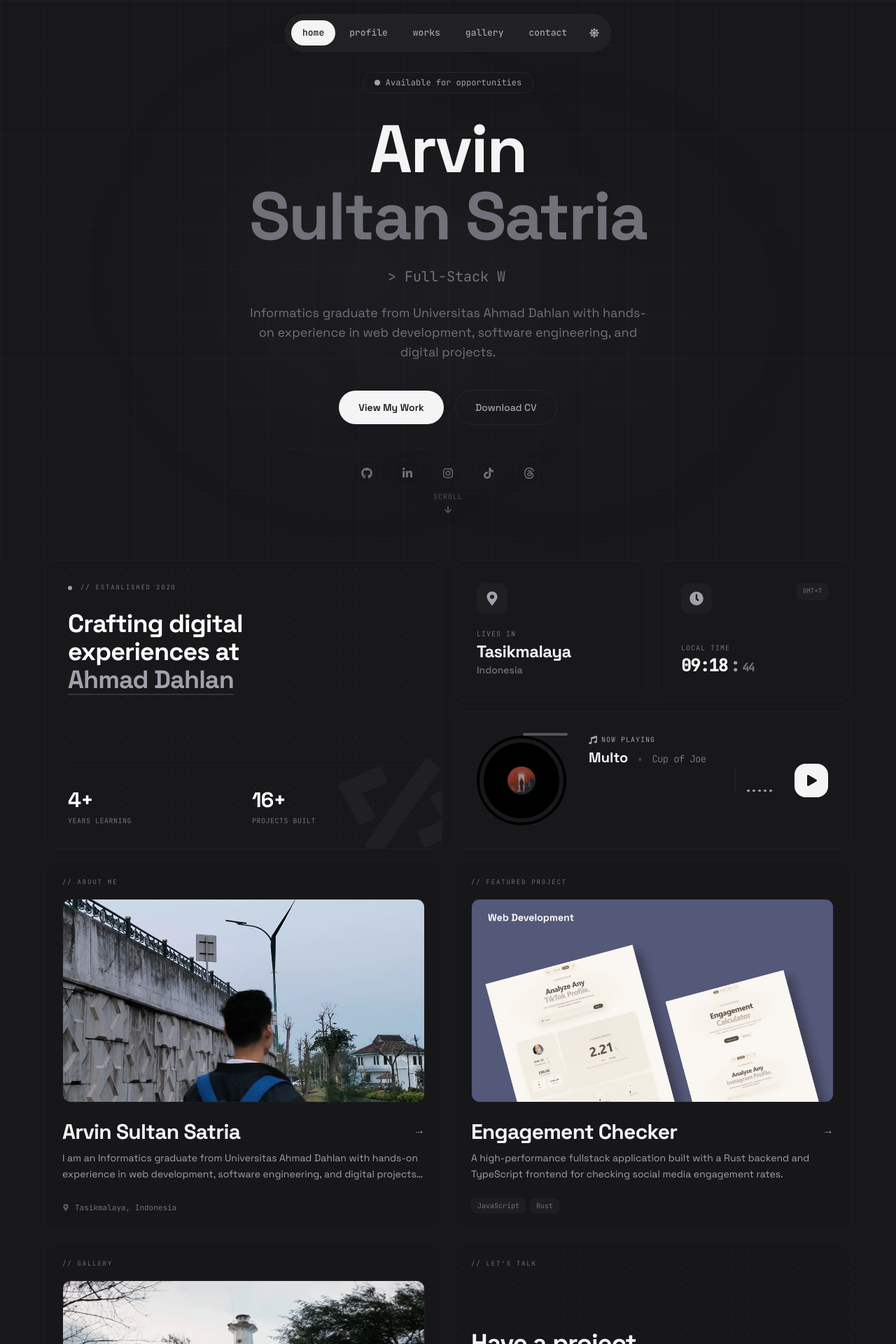
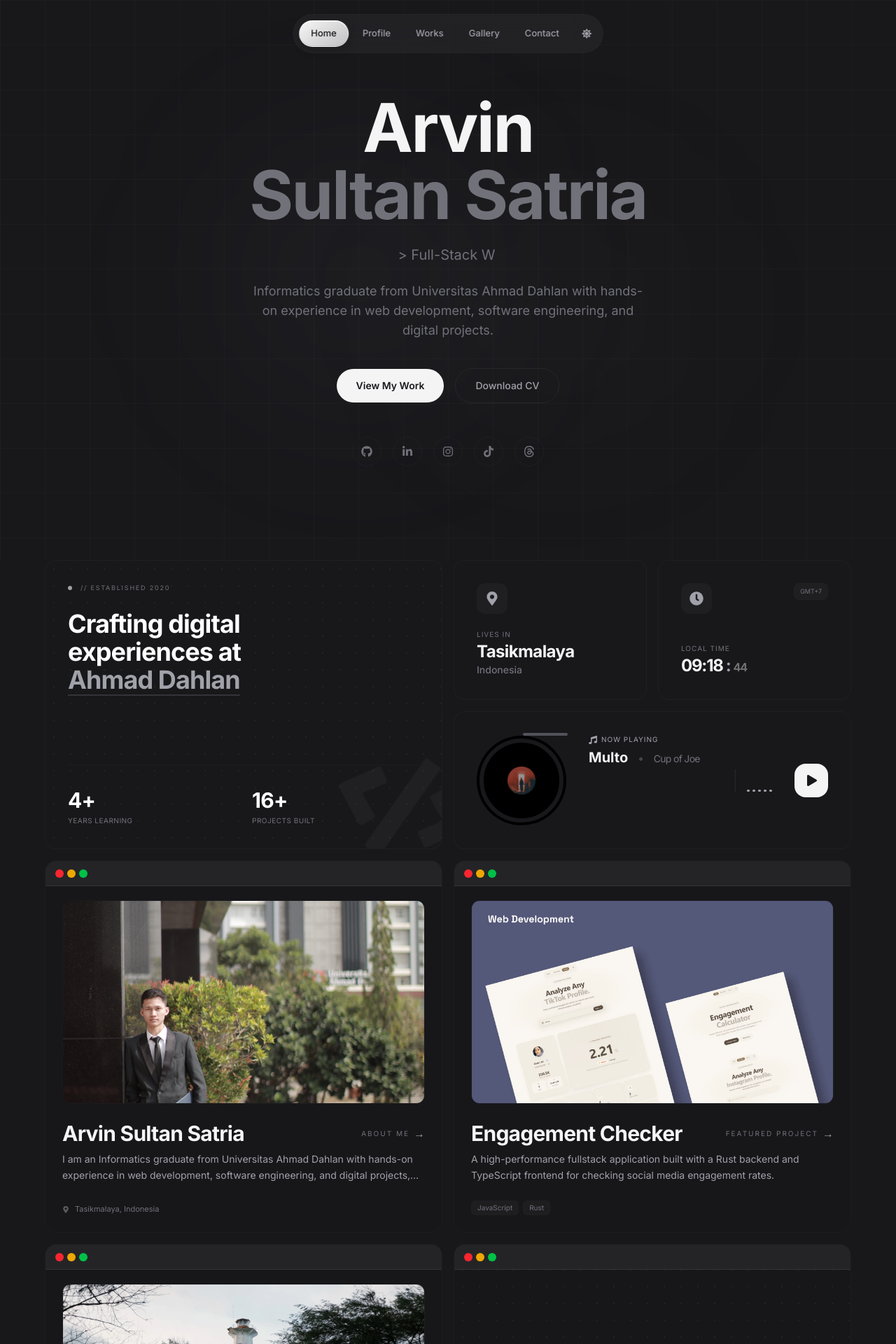
Before and after one commit to ArvinSSatria/arvinsultansatria, a React (Vite) app: page / in a window 1280 px wide. Shown: the top 1920 px of the page at 70% size. Built offline with nearby package versions, Linux system fonts and the light colour scheme.

Commit message:
feat: refine portfolio visual design

```diff
--- a/index.html
+++ b/index.html
@@ -55,7 +55,7 @@
     <link rel="preconnect" href="https://fonts.googleapis.com" />
     <link rel="preconnect" href="https://fonts.gstatic.com" crossorigin />
     <link
-      href="https://fonts.googleapis.com/css2?family=Space+Grotesk:wght@400;500;600;700&family=JetBrains+Mono:wght@400;500&display=swap"
+      href="https://fonts.googleapis.com/css2?family=Inter:wght@400;500;600;700&display=swap"
       rel="stylesheet"
     />
 
--- a/src/components/About.jsx
+++ b/src/components/About.jsx
@@ -50,7 +50,7 @@ const About = () => {
                 <img
                   src={personal.profileImage}
                   alt={personal.name}
-                  className="w-full h-full object-cover grayscale hover:grayscale-0 transition-all duration-700"
+                  className="w-full h-full object-cover"
                 />
               </div>
 
--- a/src/components/BentoDashboard.jsx
+++ b/src/components/BentoDashboard.jsx
@@ -54,6 +54,17 @@ const StatCounter = ({ value, label }) => {
     </div>
   );
 };
+
+const WindowDots = () => (
+  <div
+    aria-hidden="true"
+    className="absolute inset-x-0 top-0 z-20 flex h-9 items-center gap-[5px] border-b border-zinc-200/70 bg-[#f9f9fa] px-[14px] dark:border-zinc-700/60 dark:bg-zinc-800/90"
+  >
+    <span className="h-3 w-3 rounded-full bg-[#f92630]" />
+    <span className="h-3 w-3 rounded-full bg-[#eea700]" />
+    <span className="h-3 w-3 rounded-full bg-[#00c147]" />
+  </div>
+);
 
 const BentoDashboard = () => {
   const { personal, stats, photography, music } = portfolioData;
@@ -324,14 +335,9 @@ const BentoDashboard = () => {
           <motion.div
             variants={itemVariants}
             whileHover={{ y: -5 }}
-            className="col-span-2 row-span-2 p-6 rounded-2xl border border-zinc-200 dark:border-zinc-800/40 bg-zinc-50/30 dark:bg-zinc-900/20 hover:bg-zinc-100/50 dark:hover:bg-zinc-900/40 hover:border-zinc-300 dark:hover:border-zinc-700/60 transition-colors duration-500 will-change-transform group overflow-hidden flex flex-col"
+            className="relative col-span-2 row-span-2 flex flex-col overflow-hidden rounded-2xl border border-zinc-200 bg-zinc-50/30 p-6 pt-14 transition-colors duration-500 group hover:border-zinc-300 hover:bg-zinc-100/50 dark:border-zinc-800/40 dark:bg-zinc-900/20 dark:hover:border-zinc-700/60 dark:hover:bg-zinc-900/40 will-change-transform"
           >
-            {/* Label at the top */}
-            <div className="flex items-center gap-2 mb-4">
-              <span className="font-mono text-[9px] uppercase tracking-[0.2em] text-zinc-400 dark:text-zinc-500">
-                // about me
-              </span>
-            </div>
+            <WindowDots />
 
             {/* Profile Image Header */}
             <Link to="/profile" className="block aspect-video rounded-xl overflow-hidden relative group/img mb-6 shrink-0 border border-zinc-200 dark:border-zinc-800/30">
@@ -339,13 +345,18 @@ const BentoDashboard = () => {
             </Link>
 
             <div className="flex-1 flex flex-col">
-              <div className="flex justify-between items-start mb-2">
-                <h4 className="text-2xl md:text-3xl font-bold tracking-tight text-zinc-900 dark:text-zinc-100 group-hover:text-accent transition-colors leading-[1.1]">
+              <div className="flex items-center justify-between mb-2">
+                <h4 className="min-w-0 truncate text-[15px] sm:text-2xl md:text-3xl font-bold tracking-tight text-zinc-900 dark:text-zinc-100 group-hover:text-accent transition-colors leading-[1.1]">
                   {personal.name}
                 </h4>
-                <Link to="/profile" className="text-zinc-400 hover:text-accent transition-colors mt-2">
+                <div className="flex shrink-0 items-center gap-1.5">
+                  <span className="font-sans text-[9px] sm:text-[10px] uppercase tracking-[0.16em] sm:tracking-[0.2em] text-zinc-400 dark:text-zinc-500">
+                    About Me
+                  </span>
+                  <Link to="/profile" className="text-zinc-400 hover:text-accent transition-colors" aria-label="Open profile">
                     <span className="w-4 h-4 flex items-center justify-center font-bold">→</span>
                   </Link>
+                </div>
               </div>
               <p className="text-sm text-zinc-500 dark:text-zinc-400 line-clamp-2 leading-relaxed mb-6">
                 {portfolioData.about.description[0]}
@@ -364,16 +375,11 @@ const BentoDashboard = () => {
           <motion.div
             variants={itemVariants}
             whileHover={{ y: -5 }}
-            className="col-span-2 row-span-2 p-6 rounded-2xl border border-zinc-200 dark:border-zinc-800/40 bg-zinc-50/30 dark:bg-zinc-900/20 hover:bg-zinc-100/50 dark:hover:bg-zinc-900/40 hover:border-zinc-300 dark:hover:border-zinc-700/60 transition-colors duration-500 will-change-transform group overflow-hidden flex flex-col"
+            className="relative col-span-2 row-span-2 flex flex-col overflow-hidden rounded-2xl border border-zinc-200 bg-zinc-50/30 p-6 pt-14 transition-colors duration-500 group hover:border-zinc-300 hover:bg-zinc-100/50 dark:border-zinc-800/40 dark:bg-zinc-900/20 dark:hover:border-zinc-700/60 dark:hover:bg-zinc-900/40 will-change-transform"
           >
-            {/* Label at the top */}
-            <div className="flex items-center gap-2 mb-4">
-              <span className="font-mono text-[9px] uppercase tracking-[0.2em] text-zinc-400 dark:text-zinc-500">
-                // featured project
-              </span>
-            </div>
+            <WindowDots />
 
-            {/* Project Image Header */}
+            {/* Project image */}
             <Link to="/projects" className="block aspect-video rounded-xl overflow-hidden relative group/img mb-6 shrink-0 border border-zinc-200 dark:border-zinc-800/30 bg-zinc-100 dark:bg-zinc-800/20">
               <img
                 src={portfolioData.projects[0].image}
@@ -383,13 +389,18 @@ const BentoDashboard = () => {
             </Link>
 
             <div className="flex-1 flex flex-col">
-              <div className="flex justify-between items-start mb-2">
-                <h4 className="text-2xl md:text-3xl font-bold tracking-tight text-zinc-900 dark:text-zinc-100 group-hover:text-accent transition-colors leading-[1.1]">
+              <div className="flex items-center justify-between mb-2">
+                <h4 className="min-w-0 truncate text-lg sm:text-2xl md:text-3xl font-bold tracking-tight text-zinc-900 dark:text-zinc-100 group-hover:text-accent transition-colors leading-[1.1]">
                   {portfolioData.projects[0].title}
                 </h4>
-                <Link to="/projects" className="text-zinc-400 hover:text-accent transition-colors mt-2">
+                <div className="flex shrink-0 items-center gap-1.5">
+                  <span className="font-sans text-[9px] sm:text-[10px] uppercase tracking-[0.16em] sm:tracking-[0.2em] text-zinc-400 dark:text-zinc-500">
+                    Featured Project
+                  </span>
+                  <Link to="/projects" className="text-zinc-400 hover:text-accent transition-colors" aria-label="Open projects">
                     <span className="w-4 h-4 flex items-center justify-center font-bold">→</span>
                   </Link>
+                </div>
               </div>
               <p className="text-sm text-zinc-500 dark:text-zinc-400 line-clamp-2 mb-6 leading-relaxed">
                 {portfolioData.projects[0].description}
@@ -411,14 +422,9 @@ const BentoDashboard = () => {
           <motion.div
             variants={itemVariants}
             whileHover={{ y: -5 }}
-            className="col-span-2 row-span-2 p-6 rounded-2xl border border-zinc-200 dark:border-zinc-800/40 bg-zinc-50/30 dark:bg-zinc-900/20 hover:bg-zinc-100/50 dark:hover:bg-zinc-900/40 hover:border-zinc-300 dark:hover:border-zinc-700/60 transition-colors duration-500 will-change-transform group overflow-hidden flex flex-col"
+            className="relative col-span-2 row-span-2 flex flex-col overflow-hidden rounded-2xl border border-zinc-200 bg-zinc-50/30 p-6 pt-14 transition-colors duration-500 group hover:border-zinc-300 hover:bg-zinc-100/50 dark:border-zinc-800/40 dark:bg-zinc-900/20 dark:hover:border-zinc-700/60 dark:hover:bg-zinc-900/40 will-change-transform"
           >
-            {/* Label at the top */}
-            <div className="flex items-center gap-2 mb-4">
-              <span className="font-mono text-[9px] uppercase tracking-[0.2em] text-zinc-400 dark:text-zinc-500">
-                // gallery
-              </span>
-            </div>
+            <WindowDots />
 
             {/* Gallery Image */}
             <Link to="/photography" className="block aspect-video rounded-xl overflow-hidden relative group/img mb-6 shrink-0 border border-zinc-200 dark:border-zinc-800/30 bg-zinc-100 dark:bg-zinc-800/20">
@@ -430,13 +436,18 @@ const BentoDashboard = () => {
             </Link>
 
             <div className="flex-1 flex flex-col">
-              <div className="flex justify-between items-start mb-2">
-                <h4 className="text-2xl md:text-3xl font-bold tracking-tight text-zinc-900 dark:text-zinc-100 group-hover:text-accent transition-colors leading-[1.1]">
+              <div className="flex items-center justify-between mb-2">
+                <h4 className="min-w-0 truncate text-lg sm:text-2xl md:text-3xl font-bold tracking-tight text-zinc-900 dark:text-zinc-100 group-hover:text-accent transition-colors leading-[1.1]">
                   Photography
                 </h4>
-                <Link to="/photography" className="text-zinc-400 hover:text-accent transition-colors mt-2">
+                <div className="flex shrink-0 items-center gap-1.5">
+                  <span className="font-sans text-[9px] sm:text-[10px] uppercase tracking-[0.16em] sm:tracking-[0.2em] text-zinc-400 dark:text-zinc-500">
+                    Gallery
+                  </span>
+                  <Link to="/photography" className="text-zinc-400 hover:text-accent transition-colors" aria-label="Open gallery">
                     <span className="w-4 h-4 flex items-center justify-center font-bold">→</span>
                   </Link>
+                </div>
               </div>
               <p className="text-sm text-zinc-500 dark:text-zinc-400 line-clamp-2 mb-6 leading-relaxed">
                 Capturing moments and discovering beautiful places through my lens.
@@ -455,23 +466,27 @@ const BentoDashboard = () => {
           <motion.div
             variants={itemVariants}
             whileHover={{ y: -5 }}
-            className="col-span-2 row-span-2 p-6 rounded-2xl border border-zinc-200 dark:border-zinc-800/40 bg-zinc-50/30 dark:bg-zinc-900/20 hover:bg-zinc-100/50 dark:hover:bg-zinc-900/40 hover:border-zinc-300 dark:hover:border-zinc-700/60 transition-colors duration-500 will-change-transform group overflow-hidden flex flex-col justify-between relative"
+            className="relative col-span-2 row-span-2 flex flex-col justify-between overflow-hidden rounded-2xl border border-zinc-200 bg-zinc-50/30 p-6 pt-14 transition-colors duration-500 group hover:border-zinc-300 hover:bg-zinc-100/50 dark:border-zinc-800/40 dark:bg-zinc-900/20 dark:hover:border-zinc-700/60 dark:hover:bg-zinc-900/40 will-change-transform"
           >
+            <WindowDots />
             {/* Background Pattern */}
             <div className="absolute inset-0 opacity-[0.03] dark:opacity-[0.05] pointer-events-none"
                  style={{ backgroundImage: 'radial-gradient(circle, currentColor 1px, transparent 1px)', backgroundSize: '24px 24px' }} />
 
-            {/* Label at the top */}
-            <div className="flex items-center gap-2 mb-4 relative z-10">
-              <span className="font-mono text-[9px] uppercase tracking-[0.2em] text-zinc-400 dark:text-zinc-500">
-                // let's talk
+            <div className="flex-1 flex flex-col justify-center relative z-10 my-4">
+              <div className="flex items-start justify-between gap-3 mb-4">
+                <h4 className="min-w-0 text-xl sm:text-2xl lg:text-3xl font-bold tracking-tight text-zinc-900 dark:text-zinc-100 leading-[1.1]">
+                  Have a project in mind?
+                </h4>
+                <div className="flex shrink-0 items-center gap-1.5 pt-1">
+                  <span className="font-sans text-[9px] sm:text-[10px] uppercase tracking-[0.16em] sm:tracking-[0.2em] text-zinc-400 dark:text-zinc-500">
+                    Let’s Talk
                   </span>
+                  <Link to="/contact" className="text-zinc-400 hover:text-accent transition-colors" aria-label="Open contact page">
+                    <span className="w-4 h-4 flex items-center justify-center font-bold">→</span>
+                  </Link>
                 </div>
-
-            <div className="flex-1 flex flex-col justify-center relative z-10 my-4">
-              <h4 className="text-3xl md:text-3xl lg:text-4xl font-bold tracking-tight text-zinc-900 dark:text-zinc-100 mb-4 leading-[1.1]">
-                Have a project <br />in mind?
-              </h4>
+              </div>
               <p className="text-sm text-zinc-500 dark:text-zinc-400 leading-relaxed mb-8 max-w-[90%]">
                 I'm always open to discussing product design work or partnership opportunities.
               </p>
@@ -487,7 +502,7 @@ const BentoDashboard = () => {
               </a>
             </div>
 
-            <div className="relative z-10 mt-auto pt-6 border-t border-zinc-200/50 dark:border-zinc-800/50 flex justify-between items-center">
+            <div className="relative z-10 mt-auto pt-6 border-t border-zinc-200/50 dark:border-zinc-800/50 flex justify-start items-center">
               <div className="flex items-center gap-4">
                 {portfolioData.socials.slice(0, 3).map((social, idx) => {
                   const Icon = social.icon;
@@ -505,9 +520,6 @@ const BentoDashboard = () => {
                   );
                 })}
               </div>
-              <Link to="/contact" className="text-zinc-400 hover:text-accent transition-colors">
-                  <span className="w-4 h-4 flex items-center justify-center font-bold">→</span>
-              </Link>
             </div>
           </motion.div>
         </motion.div>
--- a/src/components/Hero.jsx
+++ b/src/components/Hero.jsx
@@ -1,5 +1,4 @@
 import { motion } from 'framer-motion';
-import { FaArrowDown } from 'react-icons/fa';
 import { useState, useEffect } from 'react';
 import { Link } from 'react-router-dom';
 import { portfolioData } from '../data/portfolioData';
@@ -51,15 +50,6 @@ const Hero = () => {
             visible: { opacity: 1, transition: { staggerChildren: 0.12 } }
           }}
         >
-          {/* Status badge */}
-          <motion.div
-            variants={{ hidden: { opacity: 0, y: 20 }, visible: { opacity: 1, y: 0 } }}
-            className="inline-flex items-center gap-2 px-4 py-1.5 rounded-full border border-zinc-200 dark:border-zinc-800 bg-zinc-50/50 dark:bg-zinc-900/50 mb-8"
-          >
-            <span className="w-2 h-2 rounded-full bg-accent animate-pulse" />
-            <span className="text-xs font-mono text-zinc-500 dark:text-zinc-400">Available for opportunities</span>
-          </motion.div>
-
           {/* Main heading */}
           <motion.h1
             variants={{ hidden: { opacity: 0, y: 30 }, visible: { opacity: 1, y: 0, transition: { duration: 0.6 } } }}
@@ -133,22 +123,6 @@ const Hero = () => {
           </motion.div>
         </motion.div>
 
-        {/* Scroll indicator */}
-        <motion.div
-          className="absolute bottom-10 left-1/2 -translate-x-1/2"
-          initial={{ opacity: 0 }}
-          animate={{ opacity: 1 }}
-          transition={{ delay: 1.5 }}
-        >
-          <a
-            href="#about"
-            className="flex flex-col items-center gap-2 text-zinc-400 dark:text-zinc-600 hover:text-zinc-600 dark:hover:text-zinc-400 transition-colors"
-            aria-label="Scroll to about section"
-          >
-            <span className="text-[10px] font-mono uppercase tracking-widest">Scroll</span>
-            <FaArrowDown className="w-3 h-3 animate-bounce" />
-          </a>
-        </motion.div>
       </div>
     </section>
   );
--- a/src/components/Navbar.jsx
+++ b/src/components/Navbar.jsx
@@ -8,11 +8,11 @@ import { useTheme } from '../context/ThemeContext';
 import { Link, useLocation } from 'react-router-dom';
 
 const navLinks = [
-  { href: '/', label: 'home', icon: IoHome },
-  { href: '/profile', label: 'profile', icon: FaUser },
-  { href: '/projects', label: 'works', icon: FaBriefcase },
-  { href: '/photography', label: 'gallery', icon: FaCamera },
-  { href: '/contact', label: 'contact', icon: FaEnvelope },
+  { href: '/', label: 'Home', icon: IoHome },
+  { href: '/profile', label: 'Profile', icon: FaUser },
+  { href: '/projects', label: 'Works', icon: FaBriefcase },
+  { href: '/photography', label: 'Gallery', icon: FaCamera },
+  { href: '/contact', label: 'Contact', icon: FaEnvelope },
 ];
 
 const Navbar = () => {
@@ -48,16 +48,16 @@ const Navbar = () => {
       <Link
         key={link.href}
         to={link.href}
-        className={`relative flex items-center justify-center ${paddingClass} font-mono font-medium rounded-full transition-all duration-300 focus:outline-none focus-visible:outline-none focus:ring-0 active:outline-none active:ring-0 select-none whitespace-nowrap ${
+        className={`relative flex items-center justify-center ${paddingClass} font-sans font-medium rounded-full transition-all duration-300 focus:outline-none focus-visible:outline-none focus:ring-0 active:outline-none active:ring-0 select-none whitespace-nowrap ${
           isActive
-            ? 'text-white bg-zinc-800 dark:bg-zinc-100 dark:text-zinc-900 shadow-sm'
+            ? 'nav-glass-active text-white dark:text-zinc-900'
             : 'text-zinc-500 dark:text-zinc-400 hover:text-zinc-800 dark:hover:text-zinc-100'
         }`}
         style={{ WebkitTapHighlightColor: 'transparent', outline: 'none' }}
         aria-label={link.label}
         title={link.label}
       >
-        {content}
+        <span className="relative z-10">{content}</span>
       </Link>
     );
   };
@@ -86,7 +86,7 @@ const Navbar = () => {
 
       {/* ── Mobile: Floating centered pill (Bottom) ── */}
       <nav
-        className="fixed bottom-6 left-1/2 -translate-x-1/2 z-50 flex md:hidden items-center justify-between p-2 px-3 rounded-full border border-zinc-200/50 dark:border-zinc-800/40 bg-white/50 dark:bg-zinc-800/50 backdrop-blur-md shadow-xl shadow-black/5 dark:shadow-black/20 w-[85vw] max-w-[320px]"
+        className="fixed bottom-4 left-1/2 -translate-x-1/2 z-50 flex md:hidden items-center justify-between p-2 px-3 rounded-full border border-zinc-200/50 dark:border-zinc-800/40 bg-white/50 dark:bg-zinc-800/50 backdrop-blur-md shadow-xl shadow-black/5 dark:shadow-black/20 w-[85vw] max-w-[320px]"
       >
         {navLinks.map((link) => renderNavLink(link, true))}
       </nav>
--- a/src/components/Photography.jsx
+++ b/src/components/Photography.jsx
@@ -90,7 +90,7 @@ const Photography = ({ preview = false }) => {
               <img
                 src={photo.url}
                 alt={photo.caption}
-                className="w-full h-full object-cover grayscale group-hover:grayscale-0 transition-all duration-[1200ms] ease-out group-hover:scale-110"
+                className="w-full h-full object-cover transition-transform duration-[1200ms] ease-out group-hover:scale-110"
               />
 
               {/* Overlay */}
--- a/src/index.css
+++ b/src/index.css
@@ -1,6 +1,43 @@
 @tailwind base;
 @tailwind components;
 @tailwind utilities;
+
+@layer components {
+    .nav-glass-active {
+        isolation: isolate;
+        overflow: hidden;
+        border: 1px solid rgba(255, 255, 255, 0.18);
+        background:
+            linear-gradient(145deg, rgba(255, 255, 255, 0.045), rgba(255, 255, 255, 0.01) 42%, rgba(0, 0, 0, 0.18)),
+            rgba(12, 12, 14, 0.78);
+        -webkit-backdrop-filter: blur(16px) saturate(160%);
+        backdrop-filter: blur(16px) saturate(160%);
+        box-shadow:
+            inset 0 1px 0 rgba(255, 255, 255, 0.14),
+            inset 0 -1px 0 rgba(0, 0, 0, 0.12),
+            0 3px 10px rgba(0, 0, 0, 0.16);
+    }
+
+    .nav-glass-active::before {
+        position: absolute;
+        inset: 1px;
+        z-index: 0;
+        border-radius: inherit;
+        background: linear-gradient(115deg, rgba(255, 255, 255, 0.055), transparent 48%, rgba(255, 255, 255, 0.01));
+        content: "";
+        pointer-events: none;
+    }
+
+    .dark .nav-glass-active {
+        border-color: rgba(255, 255, 255, 0.42);
+        background:
+            linear-gradient(145deg, rgba(255, 255, 255, 0.96), rgba(244, 244, 245, 0.76));
+        box-shadow:
+            inset 0 1px 0 rgba(255, 255, 255, 0.82),
+            inset 0 -1px 0 rgba(24, 24, 27, 0.08),
+            0 4px 14px rgba(0, 0, 0, 0.2);
+    }
+}
 
 @layer base {
     body {
--- a/tailwind.config.js
+++ b/tailwind.config.js
@@ -8,8 +8,8 @@ export default {
   theme: {
     extend: {
       fontFamily: {
-        sans: ['Space Grotesk', 'system-ui', 'sans-serif'],
-        mono: ['JetBrains Mono', 'monospace'],
+        sans: ['Inter', 'system-ui', 'sans-serif'],
+        mono: ['Inter', 'system-ui', 'sans-serif'],
       },
       colors: {
         accent: {
```
Also changed, not shown: public/profile.webp, 1 other file (tests, documents, lock files or other folders). Lines whose indentation alone changed are shown as unchanged.
